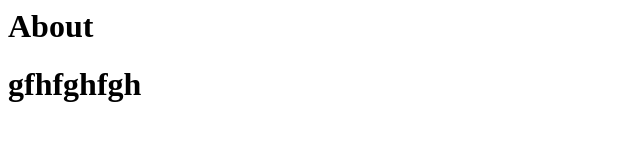
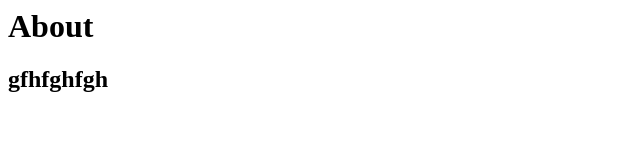
Before and after one commit to Jakobhageberg/about, a plain HTML site: page index.html in a window 1280 px wide. Shown: the whole page, without its empty margins (0-640 px from the left). Drawn offline with Linux system fonts and the light colour scheme.

Commit message:
Update index.html

```diff
--- a/index.html
+++ b/index.html
@@ -1,2 +1,2 @@
 <h1>About</h1>
-<h1>gfhfghfgh</h1>
+<h2>gfhfghfgh</h2>
```
